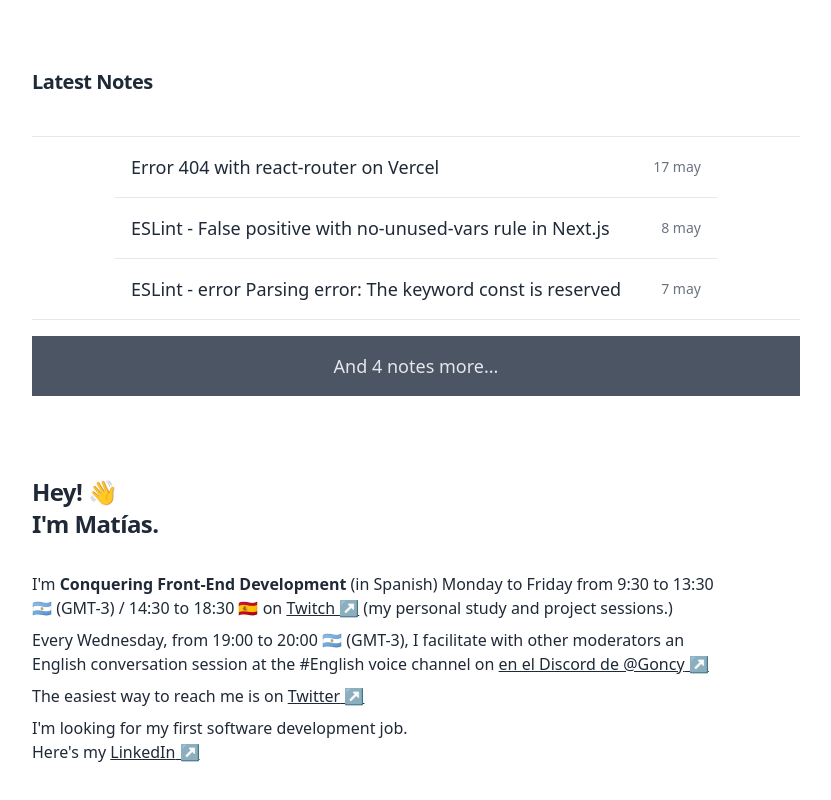
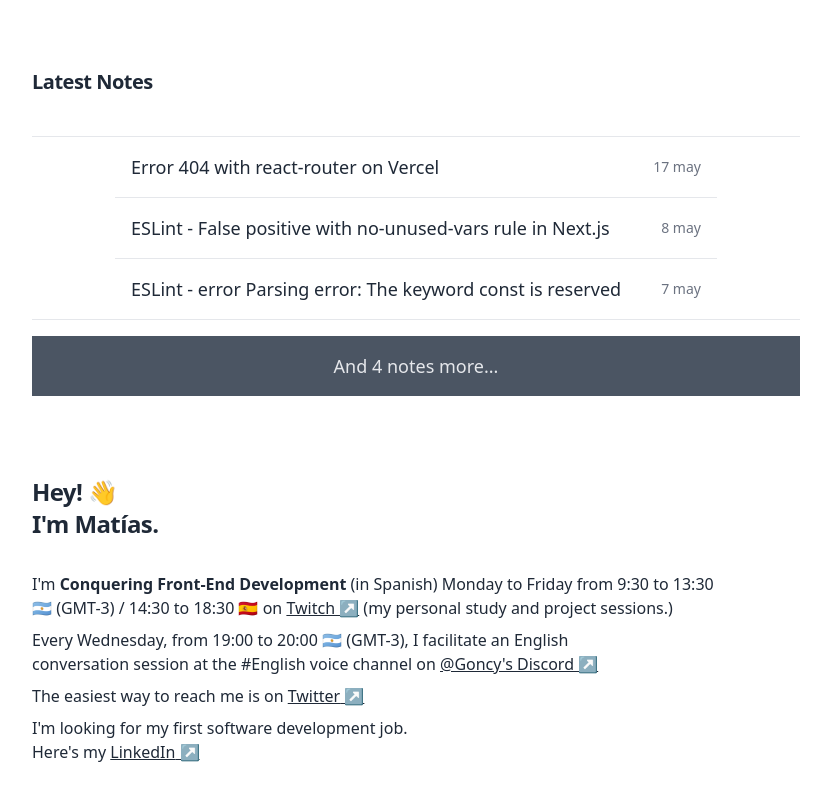
Before and after one commit to matiasbaldanza/matiasbaldanza_dev, a Next.js app: page / in a window 1280 px wide. Shown: the part 569-1369 px from the top of the page, without its empty margins (224-1055 px from the left). Built offline with nearby package versions, Linux system fonts and the light colour scheme.

Commit message:
footer proofread

```diff
--- a/src/components/data/footerData.js
+++ b/src/components/data/footerData.js
@@ -18,7 +18,7 @@ export const footerData = {
       {
         description: (
           <>
-            Every <time dateTime='2023-05-06T09:30:00-03:00/2023-05-06T13:30:00-03:00'>Wednesday, from 19:00 to 20:00 🇦🇷 (GMT-3)</time>, I facilitate with other moderators an English conversation session at the #English voice channel on <Link href={socialsData.discordGoncy.en.url}>en el {socialsData.discordGoncy.es.name}</Link>
+            Every <time dateTime='2023-05-06T09:30:00-03:00/2023-05-06T13:30:00-03:00'>Wednesday, from 19:00 to 20:00 🇦🇷 (GMT-3)</time>, I facilitate an English conversation session at the #English voice channel on <Link href={socialsData.discordGoncy.en.url}>{socialsData.discordGoncy.en.name}</Link>
           </>
 
         )
```
